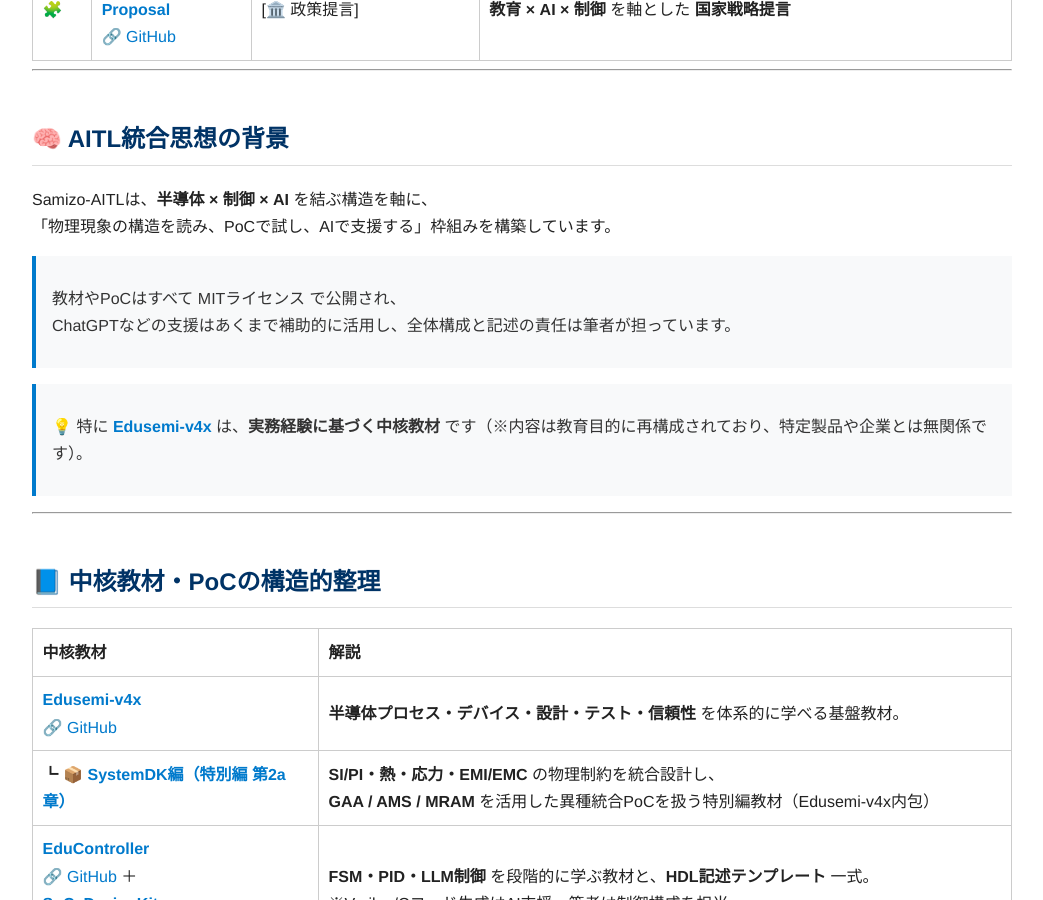
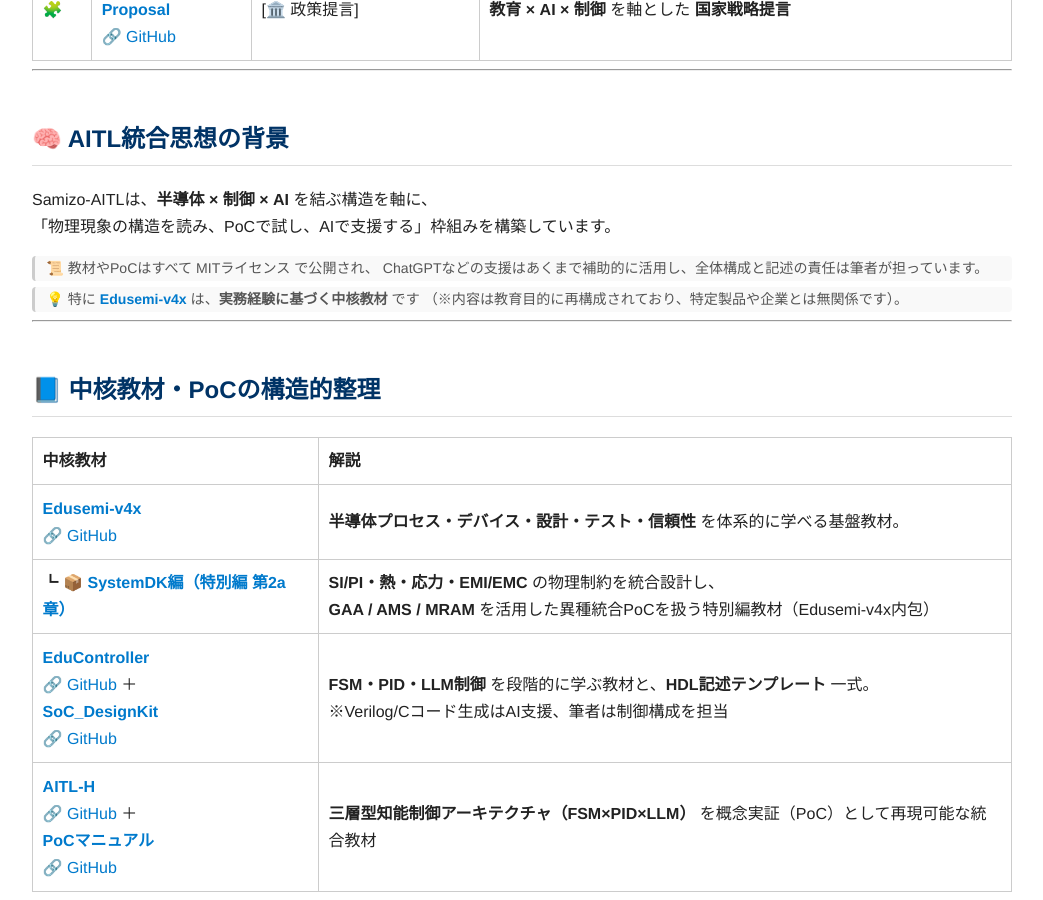
Before and after one commit to Samizo-AITL/Samizo-AITL.github.io, a Jekyll site: the page built from index.md, in a window 1280 px wide and 900 px high, scrolled down 1714 px. Shown: the whole window, without its empty margins (118-1161 px from the left). Built offline with Jekyll 4.4.1, drawn with Linux system fonts in a browser that asks for light colours.

Commit message:
Update index.md

```diff
--- a/index.md
+++ b/index.md
@@ -49,10 +49,15 @@ Samizo-AITLは、「動かす現場」と「読み解く構造」その両方の
 Samizo-AITLは、**半導体 × 制御 × AI** を結ぶ構造を軸に、
 「物理現象の構造を読み、PoCで試し、AIで支援する」枠組みを構築しています。
 
-> 教材やPoCはすべて MITライセンス で公開され、
-> ChatGPTなどの支援はあくまで補助的に活用し、全体構成と記述の責任は筆者が担っています。
+<div class="annotation">
+📜 教材やPoCはすべて MITライセンス で公開され、
+ChatGPTなどの支援はあくまで補助的に活用し、全体構成と記述の責任は筆者が担っています。
+</div>
 
-> 💡 特に **[Edusemi-v4x](https://samizo-aitl.github.io/Edusemi-v4x/)** は、**実務経験に基づく中核教材** です（※内容は教育目的に再構成されており、特定製品や企業とは無関係です）。
+<div class="annotation">
+💡 特に <strong><a href="https://samizo-aitl.github.io/Edusemi-v4x/">Edusemi-v4x</a></strong> は、<strong>実務経験に基づく中核教材</strong> です
+（※内容は教育目的に再構成されており、特定製品や企業とは無関係です）。
+</div>
 
 ---
 
```
